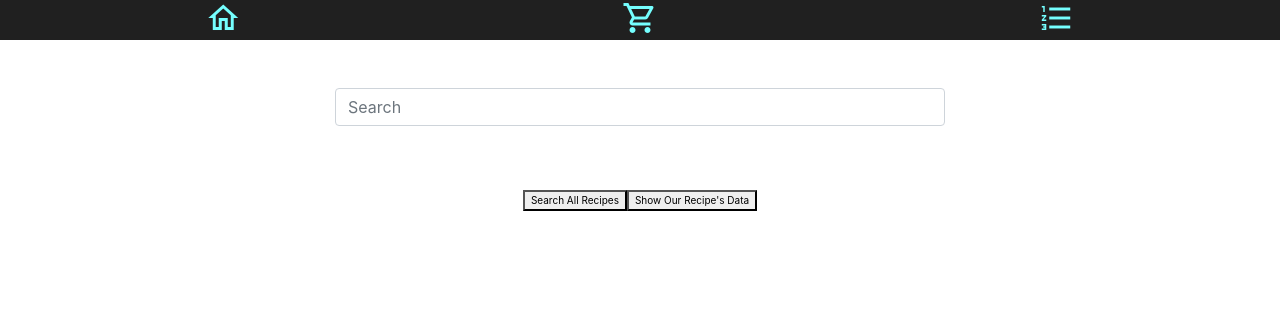
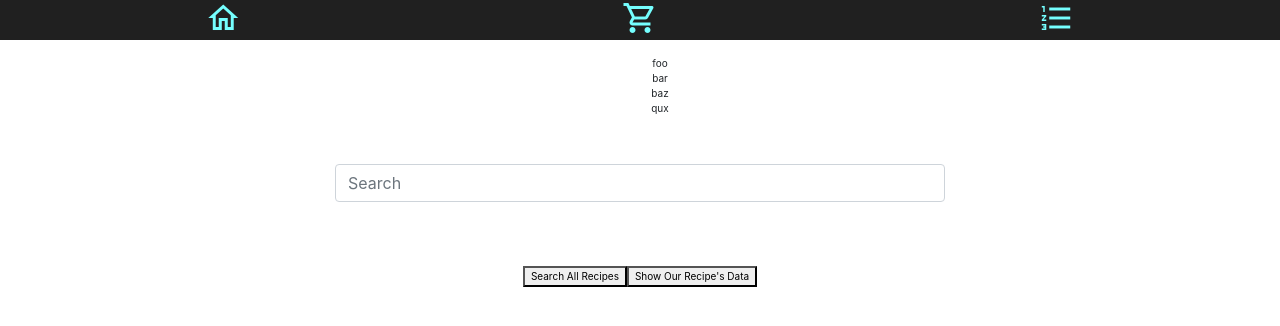
Before and after one commit to josi3006/Recipeezy, a React (Create React App) app in the folder recipeezy/: page / in a window 1280 px wide. Shown: the top 326 px of the page. Built offline with nearby package versions, Linux system fonts and the light colour scheme; no server answers.

Commit message:
Successful render of ingredient list and steps

```diff
--- a/recipeezy/src/components/searchComponent.js
+++ b/recipeezy/src/components/searchComponent.js
@@ -3,8 +3,9 @@
 import Navbar from './navComponent';
 import React, { useState } from "react";
 import axios from 'axios';
+import StepsPage from './stepsComponent';
+
 require('dotenv').config();
-// import StepsPage from './stepsComponent';
 
 
 
@@ -13,8 +14,29 @@ const SearchPage = () => {
     const [searchTerms, setSearchTerms] = useState("");
     const [hitList, setHitList] = useState([""]);
     const [clickedID, setClickedID] = useState("");
-    const [recipeIngredients, setRecipeIngredients] = useState([""]);
+    // const [recipeIngredients, setRecipeIngredients] = useState([""]);
+    const [recipeIngredients, setRecipeIngredients] = useState([
+        {
+            id: 1,
+            originalString: "foo"
+        },
+        {
+            id: 2,
+            originalString: "bar"
+        },
+        {
+            id: 3,
+            originalString: "baz"
+        },
+        {
+            id: 4,
+            originalString: "qux"
+        }]);
+
+
     const [recipeSteps, setRecipeSteps] = useState([""]);
+
+
 
     // Options to SEARCH the API for recipes
     const searchOptions = {
@@ -46,12 +68,13 @@ const SearchPage = () => {
         e.preventDefault();
         axios.request(recipeDataCall)
             .then((response) => {
-                console.log('All data********* ');
-                console.log(JSON.stringify(response.data));
                 console.log('Analyzed Instructions***********');
                 console.dir(response.data.analyzedInstructions[0].steps);
                 setRecipeIngredients(response.data.extendedIngredients);
-                setRecipeSteps(response.data.analyzedInstructions);
+
+                // removed ".steps" from below, try that
+
+                setRecipeSteps(response.data.analyzedInstructions[0].steps);
             })
             .catch((error) => {
                 console.log(error);
@@ -78,11 +101,11 @@ const SearchPage = () => {
 
             <Navbar />
 
+
+            {/* This maps SEARCH HIT list to page */}
             <ul>
-
                 {Object.keys(hitList).map((key) => {
                     const hitItem = hitList[key];
-
                     return (
                         <div key={hitItem.id}>
                             <div>
@@ -97,16 +120,17 @@ const SearchPage = () => {
                         </div>
                     );
                 })}
-
             </ul>
 
 
 
+
+
+            {/* This maps recipe INGREDIENTS list to page */}
+
             <ul>
-
                 {Object.keys(recipeIngredients).map((key) => {
                     const recipeIngredient = recipeIngredients[key];
-
                     return (
                         <div key={recipeIngredient.id}>
                             <div>
@@ -118,8 +142,28 @@ const SearchPage = () => {
                         </div>
                     );
                 })}
+            </ul>
 
+
+
+            {/* This maps recipe STEPS list to page */}
+            <ul>
+                {Object.keys(recipeSteps).map((key) => {
+                    const recipeStep = recipeSteps[key];
+                    return (
+                        <div key={recipeStep.number}>
+                            <div>
+                                <div>
+
+
+                                    <li>{recipeStep.step}</li>
+                                </div>
+                            </div>
+                        </div>
+                    );
+                })}
             </ul>
+
 
             <form className="m-5">
                 <div className='row d-flex justify-content-center'>
--- a/recipeezy/src/components/stepsComponent.js
+++ b/recipeezy/src/components/stepsComponent.js
@@ -3,16 +3,32 @@
 import Navbar from './navComponent';
 
 
-function StepsPage(props) {
+const StepsPage = ({ recipeSteps }) => {
+
   return (
     <div>
       <Navbar />
+      <ul>
+        {Object.keys(recipeSteps).map((key) => {
+          const recipeStep = recipeSteps[key];
+          return (
+            <div key={recipeStep.number}>
+              <div>
+                <div>
+
+                  {/* Added ".step" below - see above where removed */}
+
+                  <li>{recipeStep.step}</li>
+                </div>
+              </div>
+            </div>
+          );
+        })}
+      </ul>
+    </div>
+  );
+};
 
 
 
-      <h1>{ props.message }</h1>
-    </div>
-  );
-}
-
 export default StepsPage;
```
